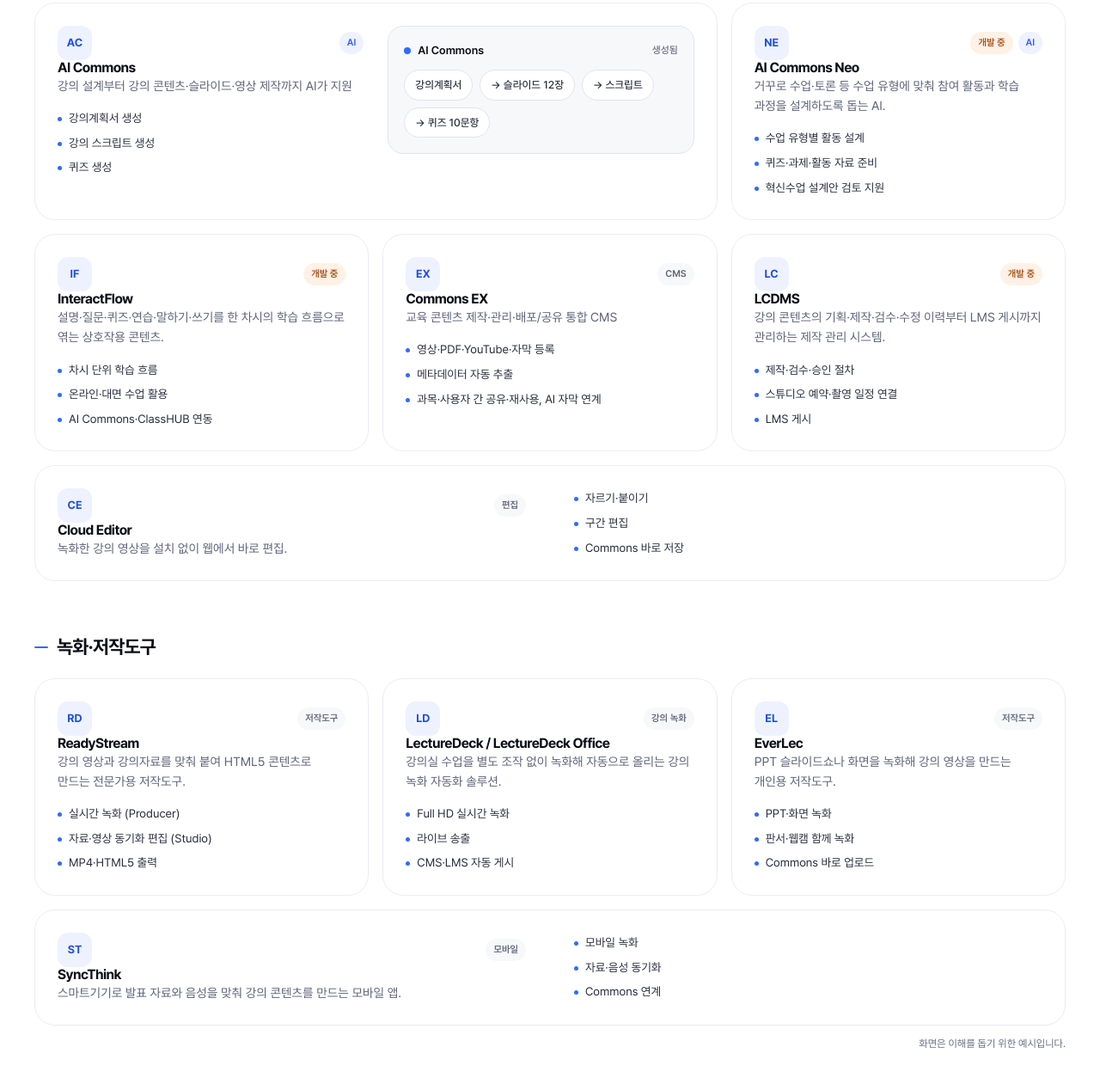
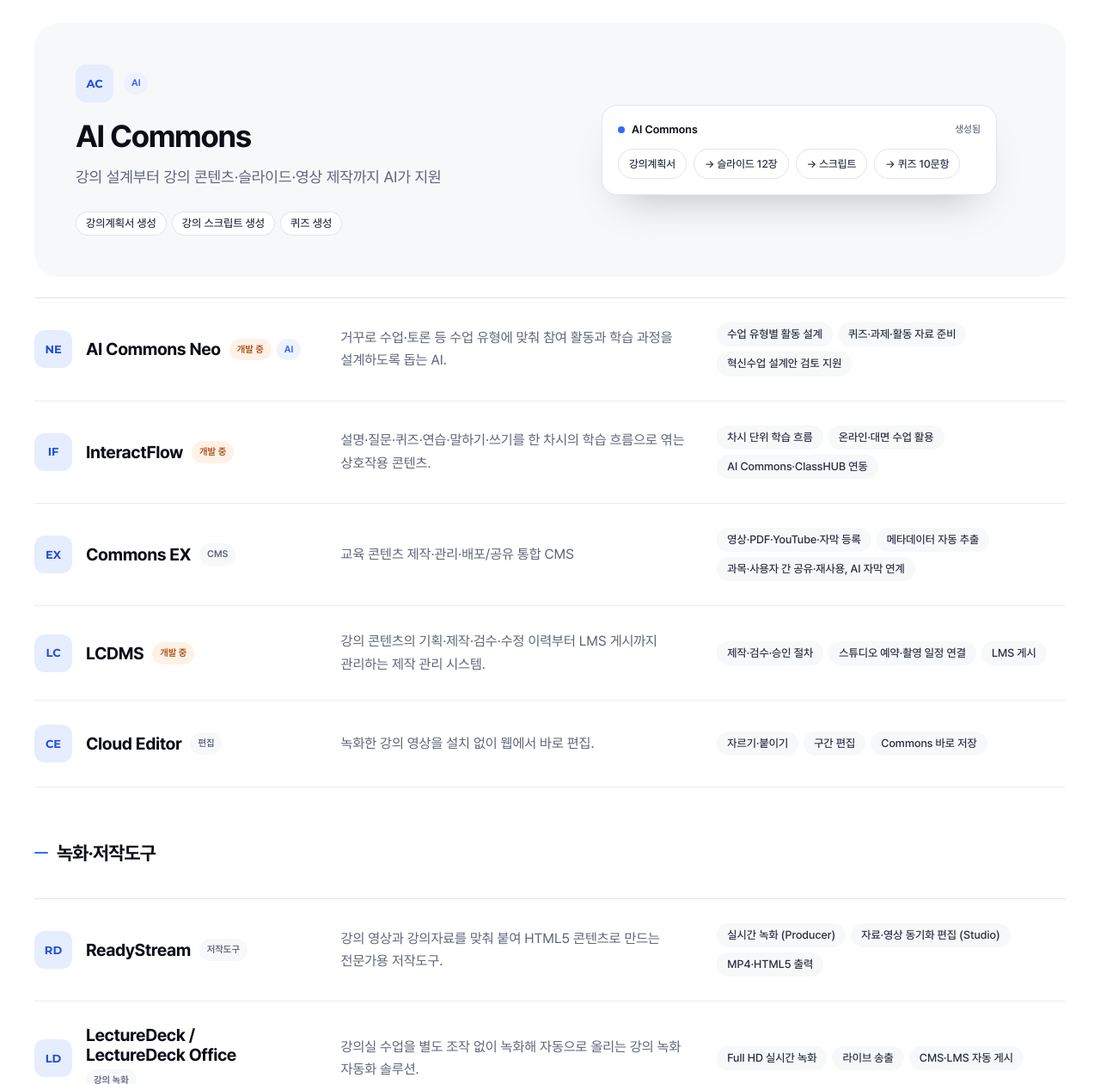
Before and after one commit to XinicsDesign/xinics-homepage, a plain HTML site: page solutions/teach.html in a window 1280 px wide. Shown: the part 966-2227 px from the top of the page at 86% size. Drawn offline with Linux system fonts and the light colour scheme.

Commit message:
feat(solutions): 제품 영역 재설계 — 대표 제품 패널(예시 화면) + 제품 목록(이름·설명·기능 태그 한 줄씩), 타이틀 예시 카드 잘림 해소
Co-Authored-By: Claude Opus 5.5 <noreply@anthropic.com>

```diff
--- a/css/pages.css
+++ b/css/pages.css
@@ -2025,3 +2025,131 @@ html.js [data-inview]:not(.is-inview).mon .mon__bars i { transform: scaleY(0); }
   .tkt.is-inview *, .tkt.is-inview *::after,
   .mon.is-inview *, .mon.is-inview *::before { animation: none !important; }
 }
+
+/* ==========================================================================
+   Solutions 제품 — 대표 제품 패널 + 제품 목록(한 줄씩)
+   ========================================================================== */
+.p-icon {
+  display: grid;
+  flex: none;
+  place-items: center;
+  width: 44px;
+  height: 44px;
+  border-radius: 12px;
+  background: color-mix(in srgb, var(--area-color) 12%, var(--bg));
+  color: var(--area-dark);
+  font-family: var(--font-en);
+  font-size: .8125rem;
+  font-weight: 700;
+}
+
+.p-tags {
+  display: flex;
+  flex-wrap: wrap;
+  gap: 6px;
+}
+
+.p-tags li {
+  padding: 5px 12px;
+  border-radius: 999px;
+  background: var(--bg-2);
+  color: var(--ink-2);
+  font-size: .8125rem;
+  font-weight: 500;
+  line-height: 1.4;
+}
+
+/* 대표 제품 */
+.pfeats {
+  display: grid;
+  gap: 16px;
+  margin-top: 48px;
+}
+
+.pfeat {
+  display: grid;
+  gap: 32px;
+  padding: clamp(28px, 4vw, 48px);
+  border-radius: var(--r-lg);
+  background: var(--bg-2);
+}
+
+.pfeat[id] { scroll-margin-top: calc(var(--header-h) + 24px); }
+
+.pfeat__top {
+  display: flex;
+  align-items: center;
+  gap: 12px;
+}
+
+.pfeat__name {
+  margin-top: 20px;
+  font-size: clamp(1.75rem, 3vw, 2.25rem);
+}
+
+.pfeat__desc {
+  margin-top: 12px;
+  max-width: 30em;
+  color: var(--sub);
+  font-size: var(--fs-lead);
+  line-height: 1.7;
+}
+
+.pfeat .p-tags { margin-top: 24px; }
+.pfeat .p-tags li { background: var(--bg); box-shadow: inset 0 0 0 1px var(--line-2); }
+
+.pfeat__visual { margin: 0; align-self: center; }
+.pfeat__visual .ui-card { width: min(100%, 460px); margin-inline: auto; }
+
+@media (min-width: 900px) {
+  .pfeat { grid-template-columns: 1fr 1fr; gap: 56px; align-items: center; }
+}
+
+/* 제품 목록 */
+.prows {
+  margin-top: 40px;
+  border-top: 1px solid var(--line-2);
+}
+
+.pfeats + .prows { margin-top: 24px; }
+
+.prow {
+  display: grid;
+  gap: 12px;
+  padding: 26px 0;
+  border-bottom: 1px solid var(--line);
+}
+
+.prow[id] { scroll-margin-top: calc(var(--header-h) + 24px); }
+
+.prow__head {
+  display: flex;
+  align-items: center;
+  gap: 16px;
+}
+
+.prow__head > div {
+  display: flex;
+  flex-wrap: wrap;
+  align-items: center;
+  gap: 6px 10px;
+}
+
+.prow__name {
+  font-size: 1.25rem;
+  letter-spacing: -.02em;
+}
+
+.prow__desc {
+  color: var(--sub);
+  line-height: 1.65;
+}
+
+@media (min-width: 1024px) {
+  .prow {
+    grid-template-columns: 4fr 5fr 5fr;
+    align-items: center;
+    gap: 32px;
+    padding: 28px 0;
+  }
+}
--- a/solutions/teach.html
+++ b/solutions/teach.html
@@ -100,92 +100,67 @@
       </header>
       <div class="product-group">
         <h3 class="product-group__title">AI 제작</h3>
-        <div class="product-grid">
-          <article class="product-card product-card--wide" id="product-ai-commons" data-area="teach">
-            <div>
-              <div class="product-card__top"><span class="product-card__icon" aria-hidden="true">AC</span><ul class="badges" role="list"><li class="badge badge--ai">AI</li></ul></div>
-              <h4>AI Commons</h4>
-              <p class="product-card__desc">강의 설계부터 강의 콘텐츠·슬라이드·영상 제작까지 AI가 지원</p>
-              <ul class="product-card__features" role="list"><li>강의계획서 생성</li><li>강의 스크립트 생성</li><li>퀴즈 생성</li></ul>
+        <div class="pfeats">
+          <article class="pfeat" id="product-ai-commons" data-area="teach">
+            <div class="pfeat__body">
+              <div class="pfeat__top"><span class="p-icon" aria-hidden="true">AC</span><ul class="badges" role="list"><li class="badge badge--ai">AI</li></ul></div>
+              <h4 class="pfeat__name">AI Commons</h4>
+              <p class="pfeat__desc">강의 설계부터 강의 콘텐츠·슬라이드·영상 제작까지 AI가 지원</p>
+              <ul class="p-tags" role="list"><li>강의계획서 생성</li><li>강의 스크립트 생성</li><li>퀴즈 생성</li></ul>
             </div>
-            <figure role="img" aria-label="AI Commons 예시: 강의계획서에서 슬라이드, 스크립트, 퀴즈 초안이 만들어집니다."><div aria-hidden="true"><div class="ui-card"><div class="ui-card__head"><span class="dot dot--teach"></span>AI Commons<small>생성됨</small></div><div class="ui-pills"><span>강의계획서</span><span>→ 슬라이드 12장</span><span>→ 스크립트</span><span>→ 퀴즈 10문항</span></div></div></div></figure>
+            <figure class="pfeat__visual" role="img" aria-label="AI Commons 예시: 강의계획서에서 슬라이드, 스크립트, 퀴즈 초안이 만들어집니다."><div aria-hidden="true"><div class="ui-card"><div class="ui-card__head"><span class="dot dot--teach"></span>AI Commons<small>생성됨</small></div><div class="ui-pills"><span>강의계획서</span><span>→ 슬라이드 12장</span><span>→ 스크립트</span><span>→ 퀴즈 10문항</span></div></div></div></figure>
           </article>
-          <article class="product-card" id="product-ai-commons-neo" data-area="teach">
-            <div>
-              <div class="product-card__top"><span class="product-card__icon" aria-hidden="true">NE</span><ul class="badges" role="list"><li class="badge badge--pilot">개발 중</li><li class="badge badge--ai">AI</li></ul></div>
-              <h4>AI Commons Neo</h4>
-              <p class="product-card__desc">거꾸로 수업·토론 등 수업 유형에 맞춰 참여 활동과 학습 과정을 설계하도록 돕는 AI.</p>
-              <ul class="product-card__features" role="list"><li>수업 유형별 활동 설계</li><li>퀴즈·과제·활동 자료 준비</li><li>혁신수업 설계안 검토 지원</li></ul>
-            </div>
+        </div>
+        <div class="prows">
+          <article class="prow" id="product-ai-commons-neo" data-area="teach">
+            <div class="prow__head"><span class="p-icon" aria-hidden="true">NE</span><div><h4 class="prow__name">AI Commons Neo</h4><ul class="badges" role="list"><li class="badge badge--pilot">개발 중</li><li class="badge badge--ai">AI</li></ul></div></div>
+            <p class="prow__desc">거꾸로 수업·토론 등 수업 유형에 맞춰 참여 활동과 학습 과정을 설계하도록 돕는 AI.</p>
+            <ul class="p-tags" role="list"><li>수업 유형별 활동 설계</li><li>퀴즈·과제·활동 자료 준비</li><li>혁신수업 설계안 검토 지원</li></ul>
           </article>
-          <article class="product-card" id="product-interactflow" data-area="teach">
-            <div>
-              <div class="product-card__top"><span class="product-card__icon" aria-hidden="true">IF</span><ul class="badges" role="list"><li class="badge badge--pilot">개발 중</li></ul></div>
-              <h4>InteractFlow</h4>
-              <p class="product-card__desc">설명·질문·퀴즈·연습·말하기·쓰기를 한 차시의 학습 흐름으로 엮는 상호작용 콘텐츠.</p>
-              <ul class="product-card__features" role="list"><li>차시 단위 학습 흐름</li><li>온라인·대면 수업 활용</li><li>AI Commons·ClassHUB 연동</li></ul>
-            </div>
+          <article class="prow" id="product-interactflow" data-area="teach">
+            <div class="prow__head"><span class="p-icon" aria-hidden="true">IF</span><div><h4 class="prow__name">InteractFlow</h4><ul class="badges" role="list"><li class="badge badge--pilot">개발 중</li></ul></div></div>
+            <p class="prow__desc">설명·질문·퀴즈·연습·말하기·쓰기를 한 차시의 학습 흐름으로 엮는 상호작용 콘텐츠.</p>
+            <ul class="p-tags" role="list"><li>차시 단위 학습 흐름</li><li>온라인·대면 수업 활용</li><li>AI Commons·ClassHUB 연동</li></ul>
           </article>
-          <article class="product-card" id="product-commons-ex" data-area="teach">
-            <div>
-              <div class="product-card__top"><span class="product-card__icon" aria-hidden="true">EX</span><ul class="badges" role="list"><li class="badge">CMS</li></ul></div>
-              <h4>Commons EX</h4>
-              <p class="product-card__desc">교육 콘텐츠 제작·관리·배포/공유 통합 CMS</p>
-              <ul class="product-card__features" role="list"><li>영상·PDF·YouTube·자막 등록</li><li>메타데이터 자동 추출</li><li>과목·사용자 간 공유·재사용, AI 자막 연계</li></ul>
-            </div>
+          <article class="prow" id="product-commons-ex" data-area="teach">
+            <div class="prow__head"><span class="p-icon" aria-hidden="true">EX</span><div><h4 class="prow__name">Commons EX</h4><ul class="badges" role="list"><li class="badge">CMS</li></ul></div></div>
+            <p class="prow__desc">교육 콘텐츠 제작·관리·배포/공유 통합 CMS</p>
+            <ul class="p-tags" role="list"><li>영상·PDF·YouTube·자막 등록</li><li>메타데이터 자동 추출</li><li>과목·사용자 간 공유·재사용, AI 자막 연계</li></ul>
           </article>
-          <article class="product-card" id="product-lcdms" data-area="teach">
-            <div>
-              <div class="product-card__top"><span class="product-card__icon" aria-hidden="true">LC</span><ul class="badges" role="list"><li class="badge badge--pilot">개발 중</li></ul></div>
-              <h4>LCDMS</h4>
-              <p class="product-card__desc">강의 콘텐츠의 기획·제작·검수·수정 이력부터 LMS 게시까지 관리하는 제작 관리 시스템.</p>
-              <ul class="product-card__features" role="list"><li>제작·검수·승인 절차</li><li>스튜디오 예약·촬영 일정 연결</li><li>LMS 게시</li></ul>
-            </div>
+          <article class="prow" id="product-lcdms" data-area="teach">
+            <div class="prow__head"><span class="p-icon" aria-hidden="true">LC</span><div><h4 class="prow__name">LCDMS</h4><ul class="badges" role="list"><li class="badge badge--pilot">개발 중</li></ul></div></div>
+            <p class="prow__desc">강의 콘텐츠의 기획·제작·검수·수정 이력부터 LMS 게시까지 관리하는 제작 관리 시스템.</p>
+            <ul class="p-tags" role="list"><li>제작·검수·승인 절차</li><li>스튜디오 예약·촬영 일정 연결</li><li>LMS 게시</li></ul>
           </article>
-          <article class="product-card pc-lg-full pc-md-full" id="product-cloud-editor" data-area="teach">
-            <div>
-              <div class="product-card__top"><span class="product-card__icon" aria-hidden="true">CE</span><ul class="badges" role="list"><li class="badge">편집</li></ul></div>
-              <h4>Cloud Editor</h4>
-              <p class="product-card__desc">녹화한 강의 영상을 설치 없이 웹에서 바로 편집.</p>
-              <ul class="product-card__features" role="list"><li>자르기·붙이기</li><li>구간 편집</li><li>Commons 바로 저장</li></ul>
-            </div>
+          <article class="prow" id="product-cloud-editor" data-area="teach">
+            <div class="prow__head"><span class="p-icon" aria-hidden="true">CE</span><div><h4 class="prow__name">Cloud Editor</h4><ul class="badges" role="list"><li class="badge">편집</li></ul></div></div>
+            <p class="prow__desc">녹화한 강의 영상을 설치 없이 웹에서 바로 편집.</p>
+            <ul class="p-tags" role="list"><li>자르기·붙이기</li><li>구간 편집</li><li>Commons 바로 저장</li></ul>
           </article>
         </div>
       </div>
       <div class="product-group">
         <h3 class="product-group__title">녹화·저작도구</h3>
-        <div class="product-grid">
-          <article class="product-card" id="product-readystream" data-area="teach">
-            <div>
-              <div class="product-card__top"><span class="product-card__icon" aria-hidden="true">RD</span><ul class="badges" role="list"><li class="badge">저작도구</li></ul></div>
-              <h4>ReadyStream</h4>
-              <p class="product-card__desc">강의 영상과 강의자료를 맞춰 붙여 HTML5 콘텐츠로 만드는 전문가용 저작도구.</p>
-              <ul class="product-card__features" role="list"><li>실시간 녹화 (Producer)</li><li>자료·영상 동기화 편집 (Studio)</li><li>MP4·HTML5 출력</li></ul>
-            </div>
+        <div class="prows">
+          <article class="prow" id="product-readystream" data-area="teach">
+            <div class="prow__head"><span class="p-icon" aria-hidden="true">RD</span><div><h4 class="prow__name">ReadyStream</h4><ul class="badges" role="list"><li class="badge">저작도구</li></ul></div></div>
+            <p class="prow__desc">강의 영상과 강의자료를 맞춰 붙여 HTML5 콘텐츠로 만드는 전문가용 저작도구.</p>
+            <ul class="p-tags" role="list"><li>실시간 녹화 (Producer)</li><li>자료·영상 동기화 편집 (Studio)</li><li>MP4·HTML5 출력</li></ul>
           </article>
-          <article class="product-card" id="product-lecturedeck" data-area="teach">
-            <div>
-              <div class="product-card__top"><span class="product-card__icon" aria-hidden="true">LD</span><ul class="badges" role="list"><li class="badge">강의 녹화</li></ul></div>
-              <h4>LectureDeck / LectureDeck Office</h4>
-              <p class="product-card__desc">강의실 수업을 별도 조작 없이 녹화해 자동으로 올리는 강의 녹화 자동화 솔루션.</p>
-              <ul class="product-card__features" role="list"><li>Full HD 실시간 녹화</li><li>라이브 송출</li><li>CMS·LMS 자동 게시</li></ul>
-            </div>
+          <article class="prow" id="product-lecturedeck" data-area="teach">
+            <div class="prow__head"><span class="p-icon" aria-hidden="true">LD</span><div><h4 class="prow__name">LectureDeck / LectureDeck Office</h4><ul class="badges" role="list"><li class="badge">강의 녹화</li></ul></div></div>
+            <p class="prow__desc">강의실 수업을 별도 조작 없이 녹화해 자동으로 올리는 강의 녹화 자동화 솔루션.</p>
+            <ul class="p-tags" role="list"><li>Full HD 실시간 녹화</li><li>라이브 송출</li><li>CMS·LMS 자동 게시</li></ul>
           </article>
-          <article class="product-card" id="product-everlec" data-area="teach">
-            <div>
-              <div class="product-card__top"><span class="product-card__icon" aria-hidden="true">EL</span><ul class="badges" role="list"><li class="badge">저작도구</li></ul></div>
-              <h4>EverLec</h4>
-              <p class="product-card__desc">PPT 슬라이드쇼나 화면을 녹화해 강의 영상을 만드는 개인용 저작도구.</p>
-              <ul class="product-card__features" role="list"><li>PPT·화면 녹화</li><li>판서·웹캠 함께 녹화</li><li>Commons 바로 업로드</li></ul>
-            </div>
+          <article class="prow" id="product-everlec" data-area="teach">
+            <div class="prow__head"><span class="p-icon" aria-hidden="true">EL</span><div><h4 class="prow__name">EverLec</h4><ul class="badges" role="list"><li class="badge">저작도구</li></ul></div></div>
+            <p class="prow__desc">PPT 슬라이드쇼나 화면을 녹화해 강의 영상을 만드는 개인용 저작도구.</p>
+            <ul class="p-tags" role="list"><li>PPT·화면 녹화</li><li>판서·웹캠 함께 녹화</li><li>Commons 바로 업로드</li></ul>
           </article>
-          <article class="product-card pc-lg-full" id="product-syncthink" data-area="teach">
-            <div>
-              <div class="product-card__top"><span class="product-card__icon" aria-hidden="true">ST</span><ul class="badges" role="list"><li class="badge">모바일</li></ul></div>
-              <h4>SyncThink</h4>
-              <p class="product-card__desc">스마트기기로 발표 자료와 음성을 맞춰 강의 콘텐츠를 만드는 모바일 앱.</p>
-              <ul class="product-card__features" role="list"><li>모바일 녹화</li><li>자료·음성 동기화</li><li>Commons 연계</li></ul>
-            </div>
+          <article class="prow" id="product-syncthink" data-area="teach">
+            <div class="prow__head"><span class="p-icon" aria-hidden="true">ST</span><div><h4 class="prow__name">SyncThink</h4><ul class="badges" role="list"><li class="badge">모바일</li></ul></div></div>
+            <p class="prow__desc">스마트기기로 발표 자료와 음성을 맞춰 강의 콘텐츠를 만드는 모바일 앱.</p>
+            <ul class="p-tags" role="list"><li>모바일 녹화</li><li>자료·음성 동기화</li><li>Commons 연계</li></ul>
           </article>
         </div>
       </div>
```
Also changed, not shown: css/components.css (+4 -8 lines), solutions/assess.html (+18 -22 lines), solutions/campus.html (+22 -29 lines), solutions/learn.html (+42 -64 lines).
